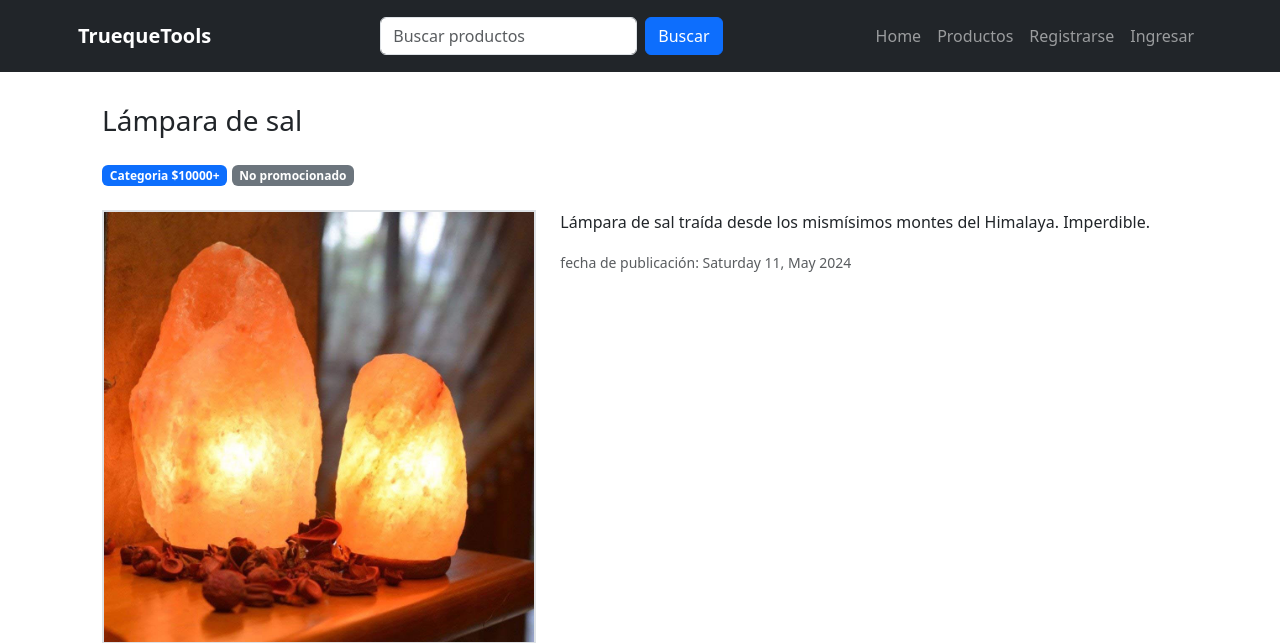
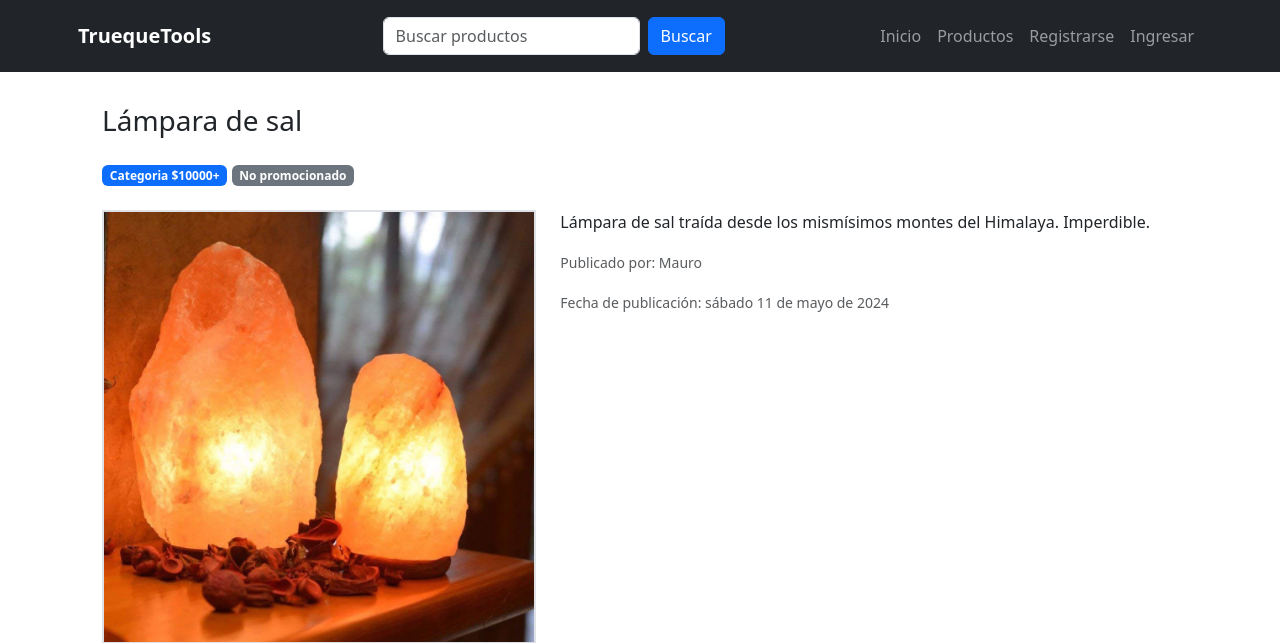
Before and after one commit to maurokeindeveloper/oblivion_trueque_tools, a Django app: page /productos/id/1 in a window 1280 px wide. Shown: the top 643 px of the page. Run offline with Django 5.2, Linux system fonts and the light colour scheme; data comes from the database, SQL or seed files in the repository; both versions use the stored data as it was after the commit.

Commit message:
añadido extension de la descripcion y nombre de usuario en detalle_producto

```diff
--- a/trueque_tools/settings.py
+++ b/trueque_tools/settings.py
@@ -108,7 +108,7 @@ AUTH_PASSWORD_VALIDATORS = [
 # Internationalization
 # https://docs.djangoproject.com/en/5.0/topics/i18n/
 
-LANGUAGE_CODE = "en-us"
+LANGUAGE_CODE = "es-AR"
 
 TIME_ZONE = "UTC"
 
--- a/tt_app/forms.py
+++ b/tt_app/forms.py
@@ -64,7 +64,7 @@ class CreacionDeProducto(forms.ModelForm):
     )
     descripcion = forms.CharField(
         label="Descripción",
-        max_length=200,
+        max_length=1000,
         min_length=10,
         widget=forms.Textarea(attrs={"class": "input mb-2", "style": "width: 100%;"}),
         error_messages={
--- a/tt_app/models.py
+++ b/tt_app/models.py
@@ -82,7 +82,7 @@ class Producto(models.Model):
         validators=[
             MinLengthValidator(10, "Este campo debe contener al menos 10 caracteres")
         ],
-        max_length=550,
+        max_length=1000,
     )
 
     class Categoria(models.IntegerChoices):
--- a/tt_app/templates/partials/navbar.html
+++ b/tt_app/templates/partials/navbar.html
@@ -16,7 +16,7 @@
             <div class="collapse navbar-collapse " id="#navbarNavAltMarkup">
                 <div class="navbar-nav ms-auto align-items-center" >
 
-                    <a class="nav-link" href="{% url 'home' %}">Home</a>
+                    <a class="nav-link" href="{% url 'home' %}">Inicio</a>
                     <a class="nav-link" href="{% url 'productos' %}">Productos</a>
 
                     {% if user.is_authenticated %}
--- a/tt_app/templates/products/detalle.html
+++ b/tt_app/templates/products/detalle.html
@@ -40,11 +40,8 @@
                 <p>
                     {{producto.descripcion}}
                 </p>
-                <p>
-                    <small class="text-muted fw-light">
-                    fecha de publicación: {{producto.fecha_de_publicacion|date:'l j, F Y'}}
-                </small>
-                </p>
+                <p><small class="text-muted fw-light"> Publicado por: {{producto.usuario.first_name}}</small></p>
+                <p><small class="text-muted fw-light"> Fecha de publicación: {{producto.fecha_de_publicacion|date:'l j \d\e F \d\e Y'}} </small></p>
             </div>
         </div>
     </div>
```
Also changed, not shown: tt_app/templates/products/partial_listado_productos.html (+5 -4 lines), db.sqlite3, 2 other files.
